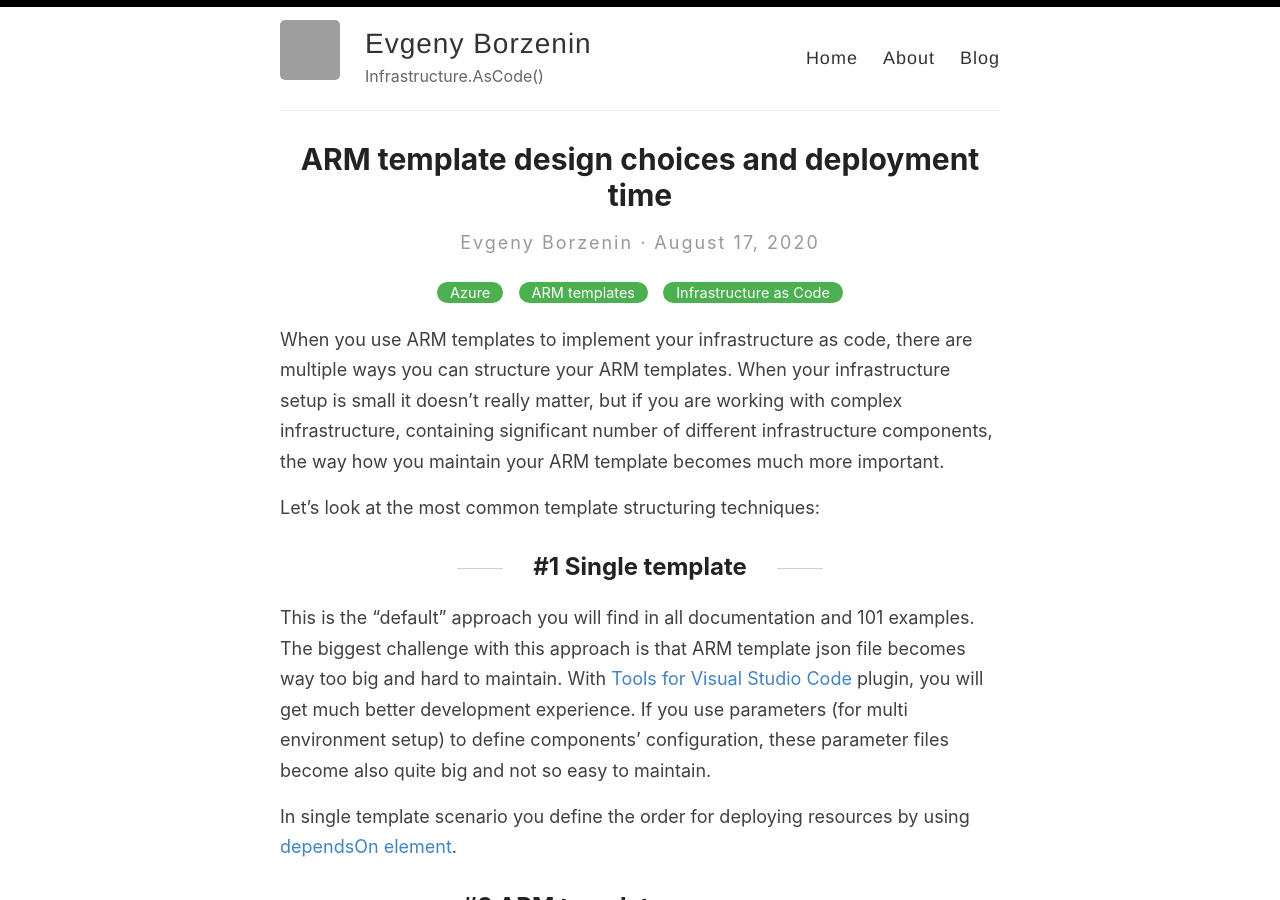
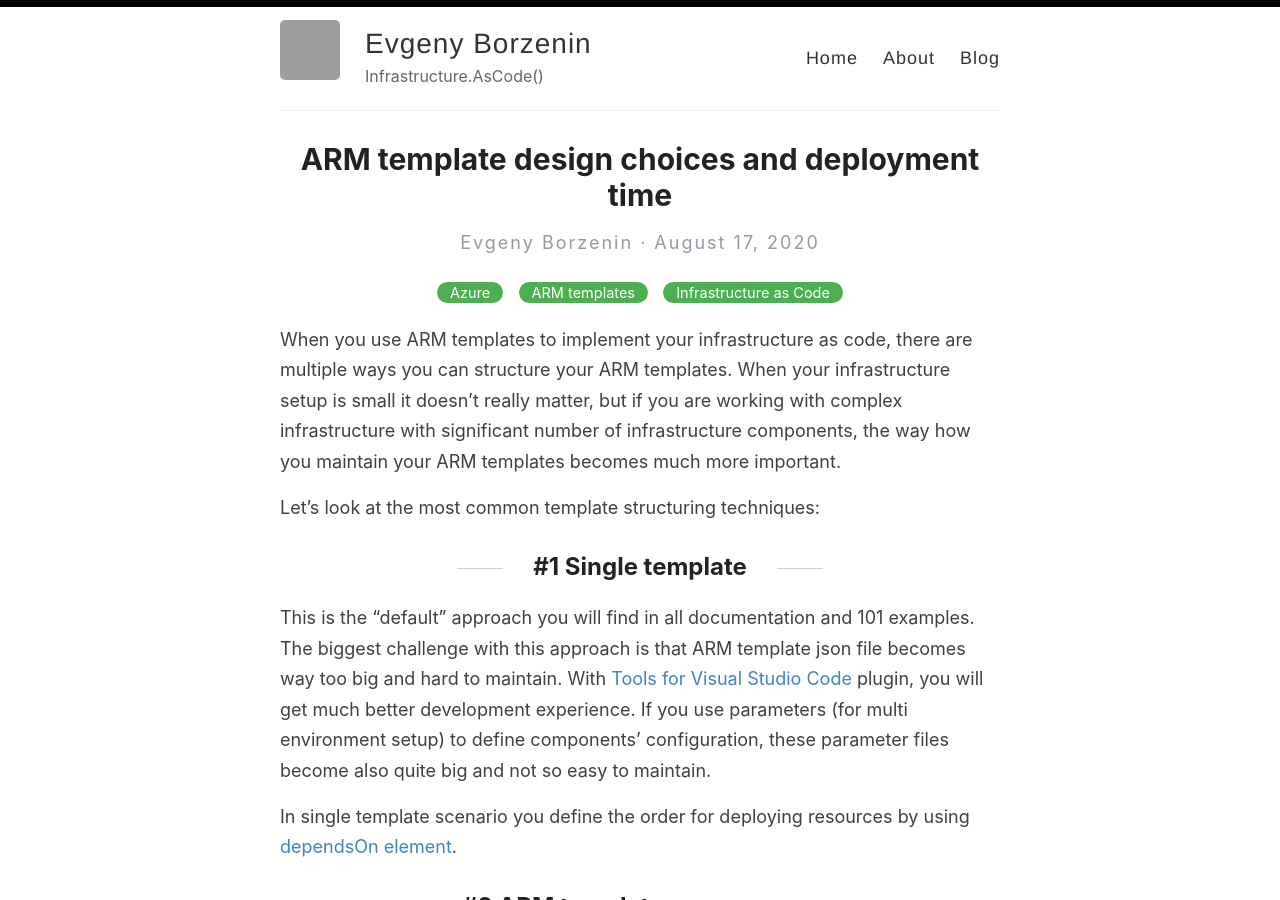
Before and after one commit to evgenyb/evgenyb.github.io, a Jekyll site: the page built from _posts/2020-08-17-arm-templates-deployment-time.md, in a window 1280 px wide and 900 px high. Built offline with Jekyll 4.4.1, drawn with Linux system fonts in a browser that asks for light colours; grey boxes are pictures that could not be loaded.

Commit message:
More content

```diff
--- a/_posts/2020-08-17-arm-templates-deployment-time.md
+++ b/_posts/2020-08-17-arm-templates-deployment-time.md
@@ -5,7 +5,7 @@ date: 2020-08-17
 categories: [Azure, ARM templates, Infrastructure as Code]
 ---
 
-When you use ARM templates to implement your infrastructure as code, there are multiple ways you can structure your ARM templates. When your infrastructure setup is small it doesn't really matter, but if you are working with complex infrastructure, containing significant number of different infrastructure components, the way how you maintain your ARM template becomes much more important.
+When you use ARM templates to implement your infrastructure as code, there are multiple ways you can structure your ARM templates. When your infrastructure setup is small it doesn't really matter, but if you are working with complex infrastructure with significant number of infrastructure components, the way how you maintain your ARM templates becomes much more important.
 
 Let's look at the most common template structuring techniques:
 
```
